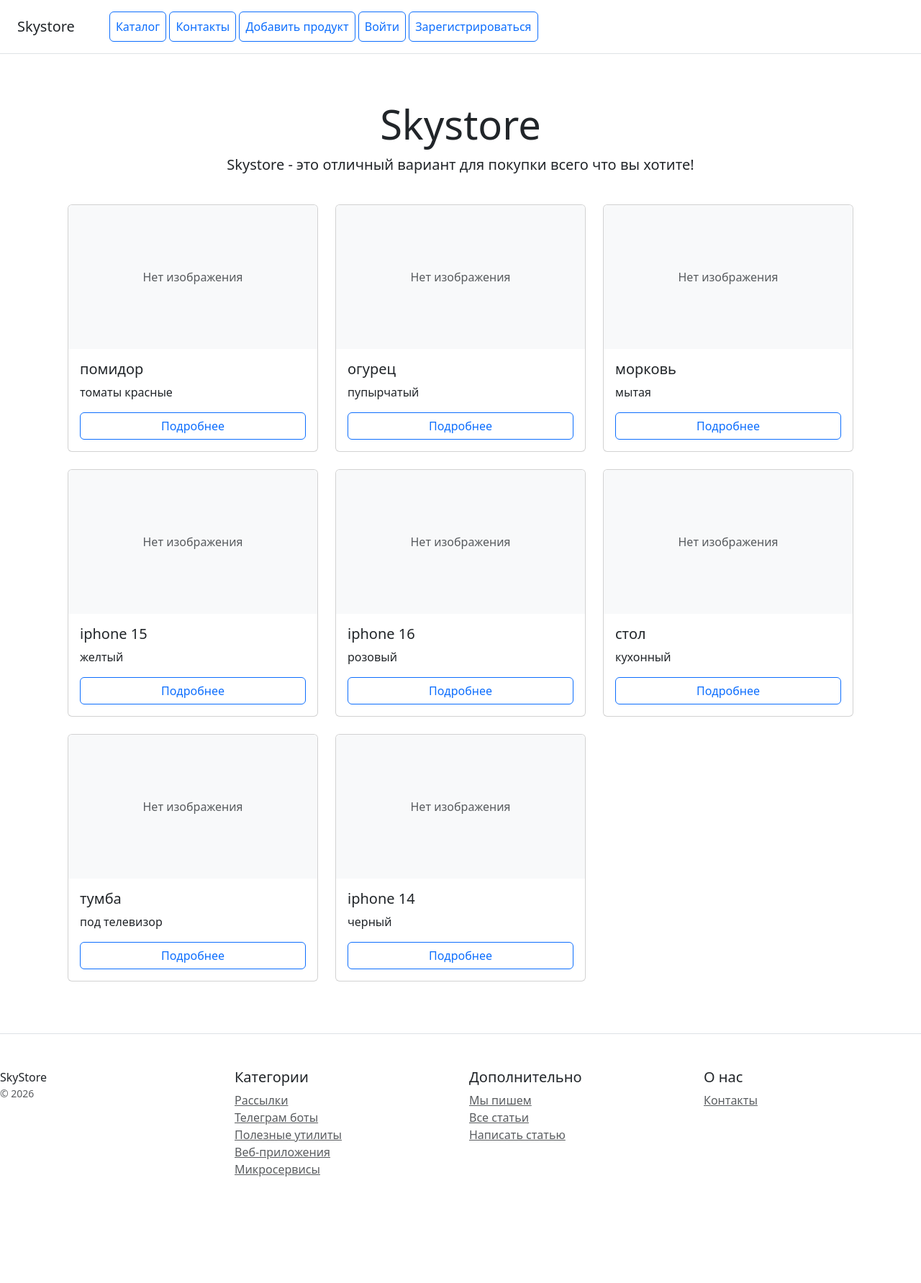
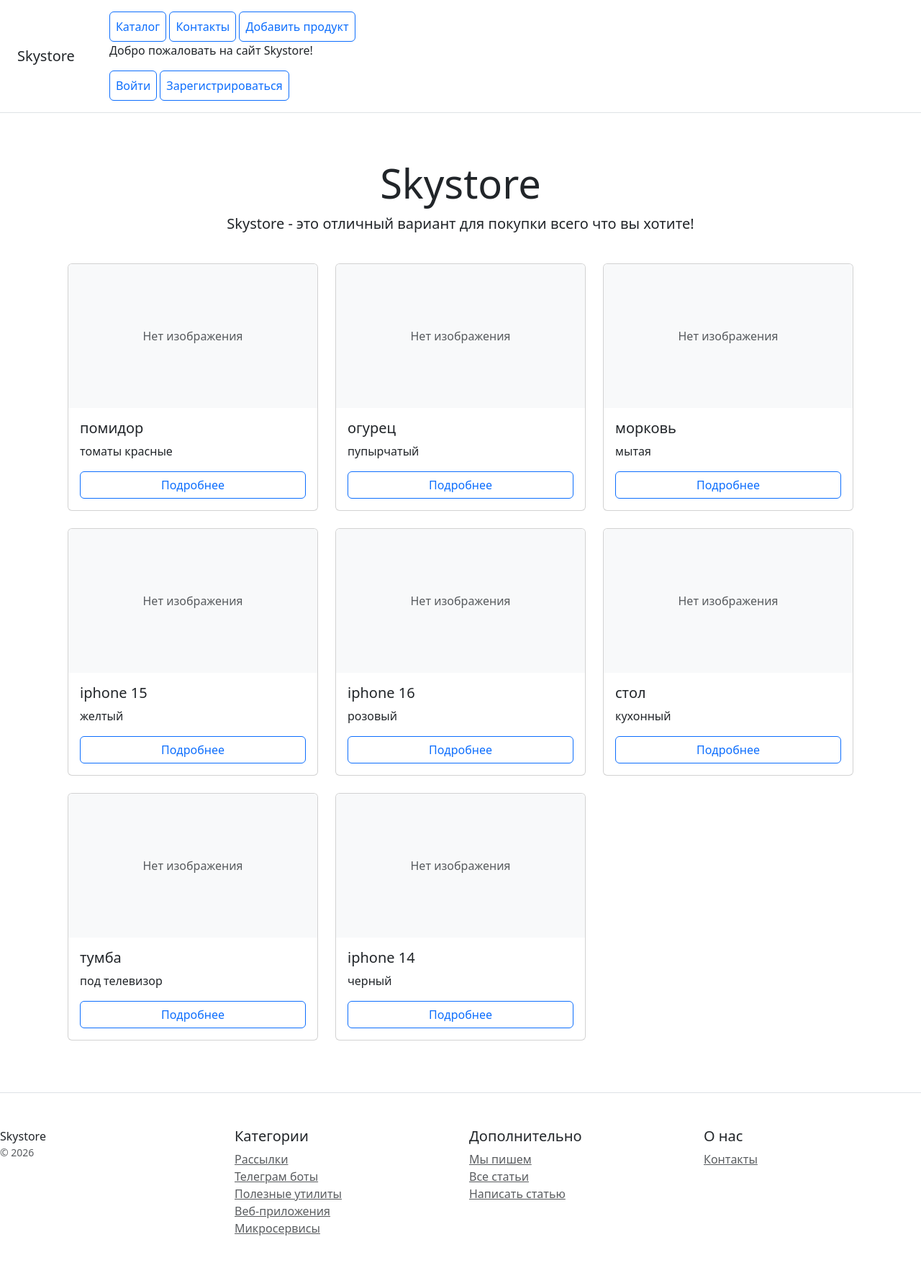
Before and after one commit to PavelOleynikov/Django_store_project, a Django app: page / in a window 1280 px wide. Shown: the whole page at 72% size. Before the commit the page ends 1635 px from the top, so only its background shows below. Run offline with Django 5.2, Linux system fonts and the light colour scheme; data comes from the database, SQL or seed files in the repository; some libraries are stand-ins or nearby versions.

Commit message:
update templates/catalog/main_menu, add login mixin in catalog/views

```diff
--- a/catalog/templates/catalog/base.html
+++ b/catalog/templates/catalog/base.html
@@ -25,7 +25,7 @@
 <footer class="pt-4 my-md-5 pt-md-5 border-top">
     <div class="row">
         <div class="col-12 col-md">
-            SkyStore
+            Skystore
             <small class="d-block mb-3 text-muted">&copy; 2026</small>
         </div>
         <div class="col-6 col-md">
--- a/catalog/templates/catalog/main_menu.html
+++ b/catalog/templates/catalog/main_menu.html
@@ -3,11 +3,13 @@
     <a class="p-2 btn btn-outline-primary" href="{% url 'catalog:contacts' %}">Контакты</a>
     <a class="p-2 btn btn-outline-primary" href="{% url 'catalog:product_new' %}">Добавить продукт</a>
     {% if user.is_authenticated %}
-    <form method="post" action="{% url 'users:logout' %}">
+    <p>Добро пожаловать, {{ user.username }}!</p>
+    <form method="post" action="{% url 'users:logout' %}" style="display: inline;">
         {% csrf_token %}
-        <a class="p-2 btn btn-outline-primary">Выйти</a>
+        <button type="submit" class="p-2 btn btn-outline-primary">Выйти</button>
     </form>
     {% else %}
+    <p>Добро пожаловать на сайт Skystore!</p>
     <a class="p-2 btn btn-outline-primary" href="{% url 'users:login' %}">Войти</a>
     <a class="p-2 btn btn-outline-primary" href="{% url 'users:register' %}">Зарегистрироваться</a>
     {% endif %}
--- a/catalog/views.py
+++ b/catalog/views.py
@@ -34,7 +34,7 @@ class ContactsView(View):
         return HttpResponse(f"Спасибо, {name}! Сообщение получено.")
 
 
-class CatalogDetailView(DetailView):
+class CatalogDetailView(LoginRequiredMixin, DetailView):
     """Контроллер для отображения детальной информации о товаре"""
 
     model = Product
```
Also changed, not shown: 1 other file.
